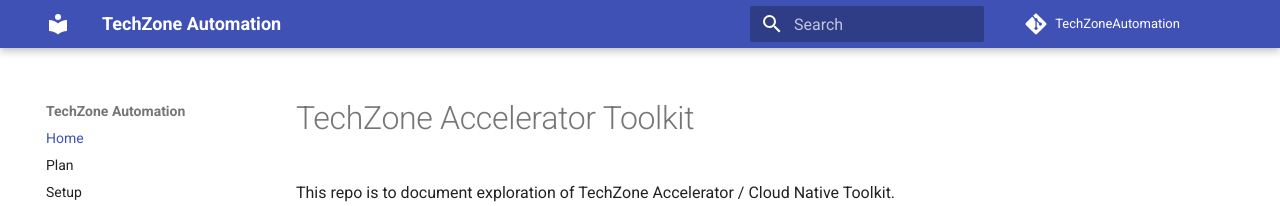
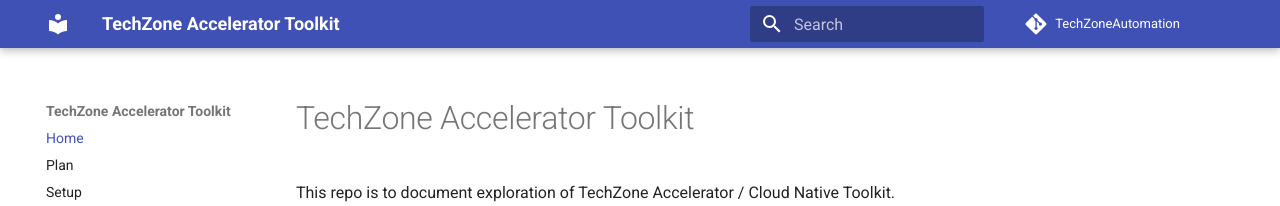
Before and after one commit to binnes/TechZoneAutomation, an MkDocs documentation site: the page built from docs/index.md, in a window 1280 px wide. Shown: the top 206 px of the page. Built offline with MkDocs 1.6.1 and Material for MkDocs 9.7.7, drawn with Linux system fonts in a browser that asks for light colours; comment, search, counter and statistics services are not loaded.

Commit message:
site name update

```diff
--- a/mkdocs.yml
+++ b/mkdocs.yml
@@ -1,4 +1,4 @@
-site_name: TechZone Automation
+site_name: TechZone Accelerator Toolkit
 site_description: >-
   Exploration of TechZone Accelerator Toolkit
 site_url: https://binnes.github.io/TechZoneAutomation/
```
